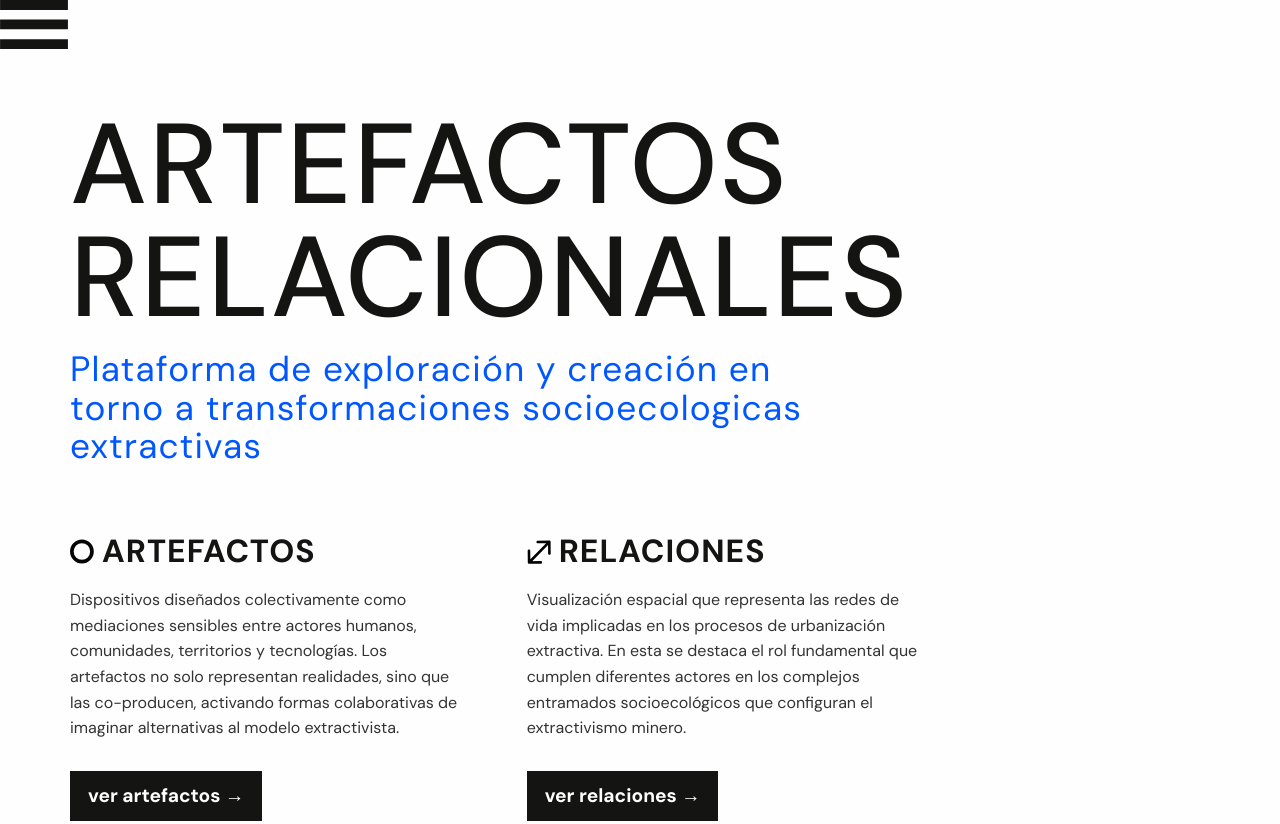
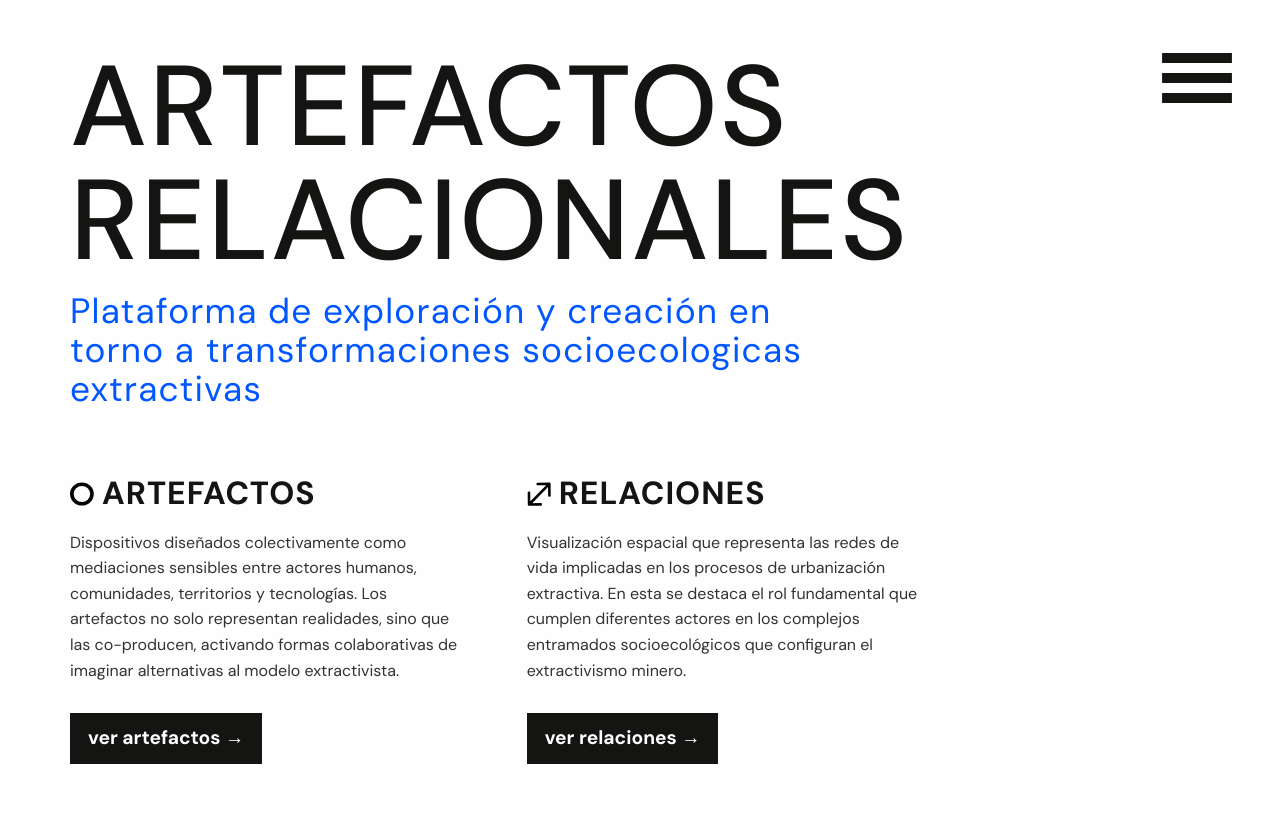
Before and after one commit to JavieraRuizM/artefact, a plain HTML site: page index.html in a window 1280 px wide. Shown: the top 824 px of the page. Drawn offline with Linux system fonts and the light colour scheme.

Commit message:
prueba boton menu 2

```diff
--- a/index.html
+++ b/index.html
@@ -15,11 +15,11 @@
 
 <body>
 
-    <img class="menu-toggle" id="menuToggle" aria-label="Abrir menú" aria-expanded="false">
-        <img src="/assets/hamburguesa.svg" alt="Ícono menú" class="menu-icon-svg menu-icon-hamburger"></img>
-        <img src="/assets/cerrar.svg" alt="Ícono cerrar menú" class="menu-icon-svg menu-icon-close" style="display: none;"></img>
+    <button class="menu-toggle" id="menuToggle" aria-label="Abrir menú" aria-expanded="false">
+        <img src="/assets/hamburguesa.svg" alt="Ícono menú" class="menu-icon-svg menu-icon-hamburger">
+        <img src="/assets/cerrar.svg" alt="Ícono cerrar menú" class="menu-icon-svg menu-icon-close" style="display: none;">
+    </button>
 
-    </button>
 
     <nav class="menu-panel" id="menuPanel">
         <ul>
```
Also changed, not shown: 1 other file.
